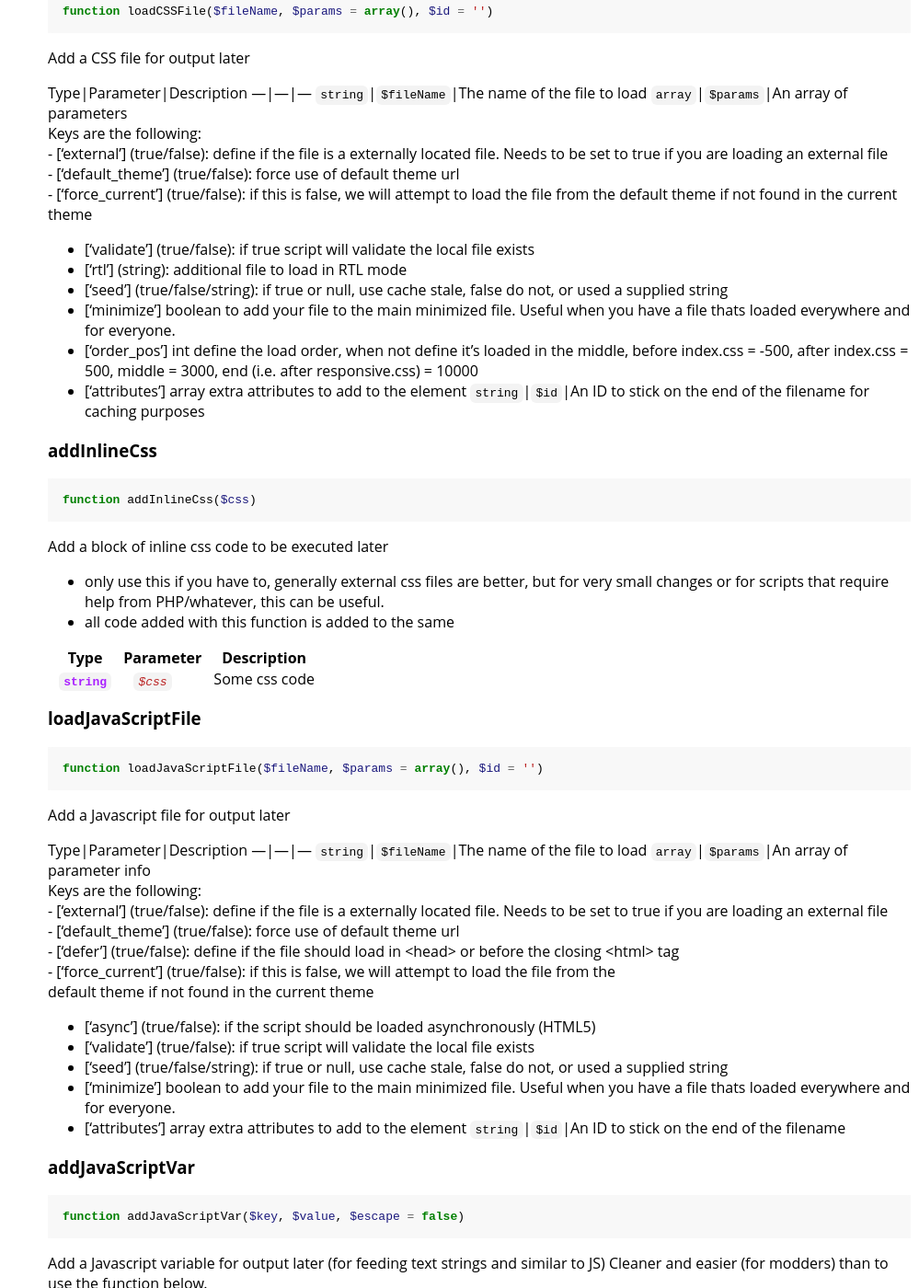
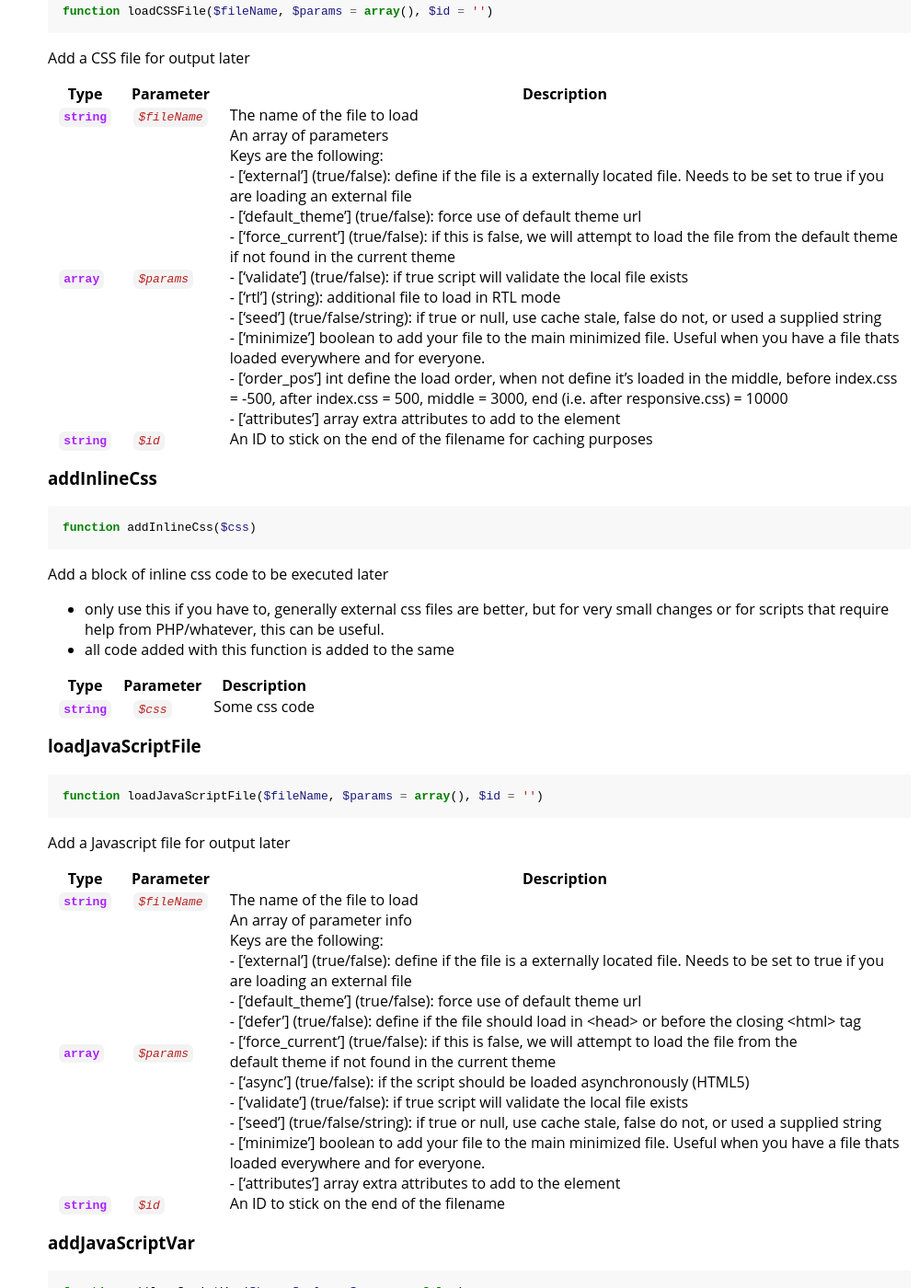
Before and after one commit to live627/smf-api-docs-test, a Jekyll site: the page built from docs/f380bbad.md, in a window 1280 px wide and 1400 px high, scrolled down 4241 px. Shown: the whole window at 92% size, without its empty margins (281-1280 px from the left). Built offline with Jekyll 4.4.1, drawn with Linux system fonts in a browser that asks for light colours; some web fonts are replaced.

Commit message:
nl2br preserves newlines

```diff
--- a/docs/f380bbad.md
+++ b/docs/f380bbad.md
@@ -195,17 +195,7 @@ Add a CSS file for output later
 Type|Parameter|Description
 ---|---|---
 `string`|`$fileName`|The name of the file to load
-`array`|`$params`|An array of parameters<br />
-Keys are the following:<br />
-	- ['external'] (true/false): define if the file is a externally located file. Needs to be set to true if you are loading an external file<br />
-	- ['default_theme'] (true/false): force use of default theme url<br />
-	- ['force_current'] (true/false): if this is false, we will attempt to load the file from the default theme if not found in the current theme<br />
- - ['validate'] (true/false): if true script will validate the local file exists<br />
- - ['rtl'] (string): additional file to load in RTL mode<br />
- - ['seed'] (true/false/string): if true or null, use cache stale, false do not, or used a supplied string<br />
- - ['minimize'] boolean to add your file to the main minimized file. Useful when you have a file thats loaded everywhere and for everyone.<br />
- - ['order_pos'] int define the load order, when not define it's loaded in the middle, before index.css = -500, after index.css = 500, middle = 3000, end (i.e. after responsive.css) = 10000<br />
- - ['attributes'] array extra attributes to add to the element
+`array`|`$params`|An array of parameters<br>Keys are the following:<br>	- ['external'] (true/false): define if the file is a externally located file. Needs to be set to true if you are loading an external file<br>	- ['default_theme'] (true/false): force use of default theme url<br>	- ['force_current'] (true/false): if this is false, we will attempt to load the file from the default theme if not found in the current theme<br> - ['validate'] (true/false): if true script will validate the local file exists<br> - ['rtl'] (string): additional file to load in RTL mode<br> - ['seed'] (true/false/string): if true or null, use cache stale, false do not, or used a supplied string<br> - ['minimize'] boolean to add your file to the main minimized file. Useful when you have a file thats loaded everywhere and for everyone.<br> - ['order_pos'] int define the load order, when not define it's loaded in the middle, before index.css = -500, after index.css = 500, middle = 3000, end (i.e. after responsive.css) = 10000<br> - ['attributes'] array extra attributes to add to the element
 `string`|`$id`|An ID to stick on the end of the filename for caching purposes
 
 ### addInlineCss
@@ -235,18 +225,7 @@ Add a Javascript file for output later
 Type|Parameter|Description
 ---|---|---
 `string`|`$fileName`|The name of the file to load
-`array`|`$params`|An array of parameter info<br />
-Keys are the following:<br />
-	- ['external'] (true/false): define if the file is a externally located file. Needs to be set to true if you are loading an external file<br />
-	- ['default_theme'] (true/false): force use of default theme url<br />
-	- ['defer'] (true/false): define if the file should load in <head> or before the closing <html> tag<br />
-	- ['force_current'] (true/false): if this is false, we will attempt to load the file from the<br />
-default theme if not found in the current theme<br />
-- ['async'] (true/false): if the script should be loaded asynchronously (HTML5)<br />
- - ['validate'] (true/false): if true script will validate the local file exists<br />
- - ['seed'] (true/false/string): if true or null, use cache stale, false do not, or used a supplied string<br />
- - ['minimize'] boolean to add your file to the main minimized file. Useful when you have a file thats loaded everywhere and for everyone.<br />
- - ['attributes'] array extra attributes to add to the element
+`array`|`$params`|An array of parameter info<br>Keys are the following:<br>	- ['external'] (true/false): define if the file is a externally located file. Needs to be set to true if you are loading an external file<br>	- ['default_theme'] (true/false): force use of default theme url<br>	- ['defer'] (true/false): define if the file should load in <head> or before the closing <html> tag<br>	- ['force_current'] (true/false): if this is false, we will attempt to load the file from the<br>default theme if not found in the current theme<br>- ['async'] (true/false): if the script should be loaded asynchronously (HTML5)<br> - ['validate'] (true/false): if true script will validate the local file exists<br> - ['seed'] (true/false/string): if true or null, use cache stale, false do not, or used a supplied string<br> - ['minimize'] boolean to add your file to the main minimized file. Useful when you have a file thats loaded everywhere and for everyone.<br> - ['attributes'] array extra attributes to add to the element
 `string`|`$id`|An ID to stick on the end of the filename
 
 ### addJavaScriptVar
```
Also changed, not shown: docs/05f0299a.md (+1 -3 lines), docs/81dfa277.md (+2 -4 lines), docs/c1e16296.md (+1 -4 lines), docs/f62b2baf.md (+1 -4 lines), docs/f6550216.md (+1 -11 lines).
